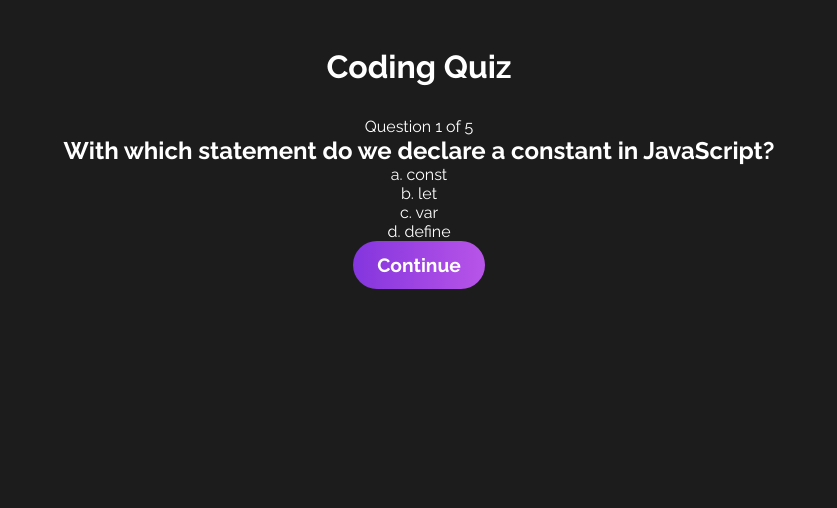
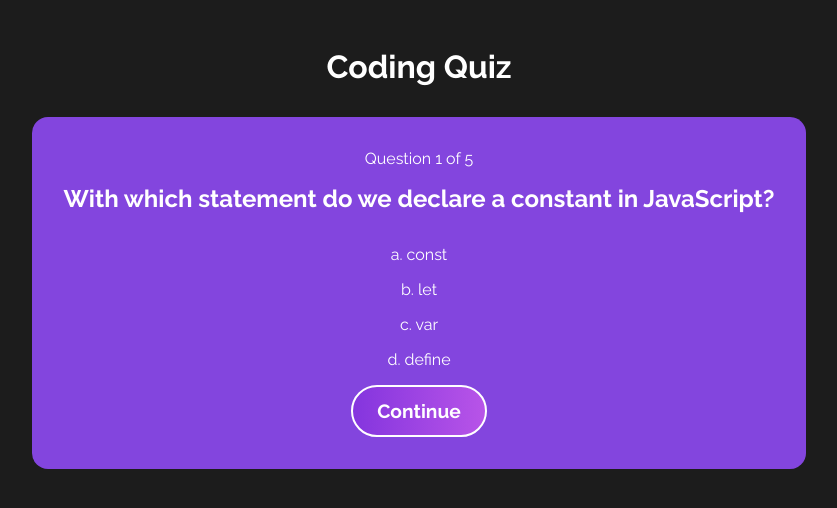
Before and after one commit to mat-afk/coding-quiz, a React (Vite) app: page / in a window 1280 px wide. Both pictures are taken after a click on the button "Start". Shown: the top 508 px of the page, without its empty margins (221-1058 px from the left). Built offline with nearby package versions, Linux system fonts and the light colour scheme.

Commit message:
feat: question component styles

```diff
--- a/src/components/Question.css
+++ b/src/components/Question.css
@@ -0,0 +1,19 @@
+#question-container {
+  text-align: center;
+  min-width: 500px;
+  background-color: #8345de;
+  border-radius: 1rem;
+  padding: 2rem;
+}
+
+#question-container h2 {
+  margin-bottom: 2rem;
+}
+
+#question-container p {
+  margin-bottom: 1rem;
+}
+
+#question-container button {
+  border: 2px solid #fff;
+}
```
